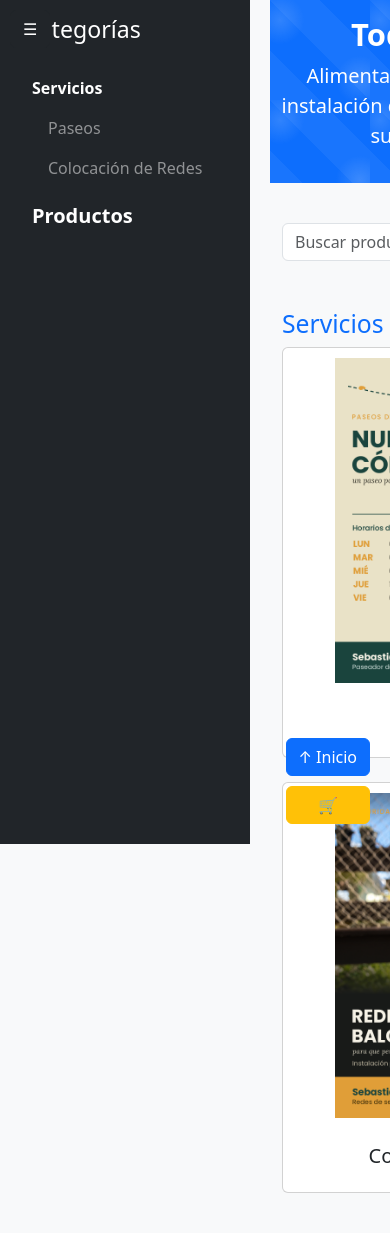
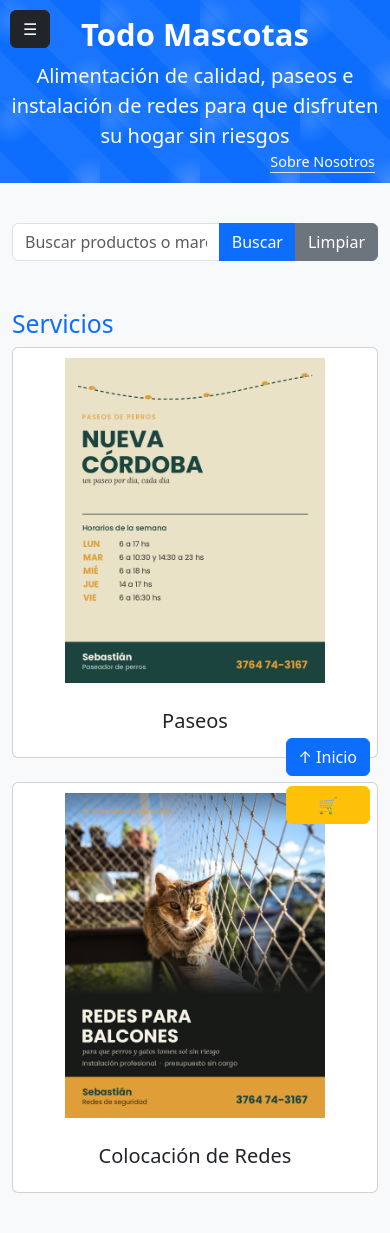
Before and after one commit to sebahe/WebScraping, a Flask app: template templates/index.html in a window 390 px wide; the page is wider, and only the part inside the window is pictured. Run offline with Flask 3, Linux system fonts and the light colour scheme; the template is opened without the code that fills it, so the values that code supplies are empty.

Commit message:
Correccion web responsive y agregado de apartado Sobre Nosotros

```diff
--- a/app.py
+++ b/app.py
@@ -18,5 +18,9 @@ def index():
 
     return render_template('index.html', grouped_products=grouped_products, query=query)
 
+@app.route('/about')
+def about():
+    return render_template('about.html')
+
 if __name__ == '__main__':
     app.run(debug=False)
--- a/templates/index.html
+++ b/templates/index.html
@@ -18,6 +18,7 @@
 
         /* Modern Mesh Background for Banner */
         .banner-mesh {
+            position: relative;
             background-color: #0d6efd;
             background-image:
                 radial-gradient(circle at 10% 20%, rgba(255,255,255,0.15) 0%, transparent 20%),
@@ -25,12 +26,28 @@
                 linear-gradient(45deg, rgba(255,255,255,0.05) 25%, transparent 25%, transparent 50%, rgba(255,255,255,0.05) 50%, rgba(255,255,255,0.05) 75%, transparent 75%, transparent);
             background-size: 100px 100px;
         }
+
+        .about-link {
+            position: absolute;
+            bottom: 10px;
+            right: 15px;
+            font-size: 0.9rem;
+        }
+
+        /* Responsive Fixes */
+        @media (max-width: 768px) {
+            #sidebar { width: 100% !important; left: -100% !important; }
+            #mainContent { margin-left: 0 !important; }
+        }
+
+        #mainContent { width: 100%; transition: margin-left 0.3s; }
+        body, html { overflow-x: hidden; width: 100%; }
     </style>
 </head>
 <body class="bg-light">
     <!-- Sidebar de Navegación -->
     <nav id="sidebar" class="bg-dark text-white p-3" style="position: fixed; left: 0; top: 0; width: 250px; height: 100%; overflow-y: auto; z-index: 900; transition: left 0.3s; padding-top: 80px;">
-        <h3 class="ps-2 mb-4">Categorías</h3>
+        <h3 class="ps-2 mb-4"><br>Categorías</h3>
         <ul class="nav flex-column">
             <!-- Sección Servicios -->
             <li class="nav-item mb-3">
@@ -75,6 +92,7 @@
         <div class="banner-mesh text-white text-center py-3 mb-4">
             <h1 class="display-5 fw-bold">Todo Mascotas</h1>
             <p class="lead">Alimentación de calidad, paseos e instalación de redes para que disfruten su hogar sin riesgos</p>
+            <a href="/about" class="text-white text-decoration-none border-bottom about-link">Sobre Nosotros</a>
         </div>
 
         <div class="container py-3">
@@ -185,6 +203,17 @@
         function toggleSidebar() {
             const sidebar = document.getElementById('sidebar');
             const mainContent = document.getElementById('mainContent');
+            const isMobile = window.innerWidth <= 768;
+
+            if (isMobile) {
+                // Mobile: toggle overlay
+                if (sidebar.style.left === '0px') {
+                    sidebar.style.left = '-100%';
+                } else {
+                    sidebar.style.left = '0px';
+                }
+            } else {
+                // Desktop: toggle push
                 const currentLeft = window.getComputedStyle(sidebar).left;
                 if (currentLeft === '0px') {
                     sidebar.style.left = '-250px';
@@ -192,6 +221,7 @@
                 } else {
                     sidebar.style.left = '0px';
                     mainContent.style.marginLeft = '270px';
+                }
             }
         }
 
```
Also changed, not shown: templates/about.html (added, +20 -0 lines), requirements.txt (line endings or trailing spaces). Lines whose indentation alone changed are shown as unchanged.
